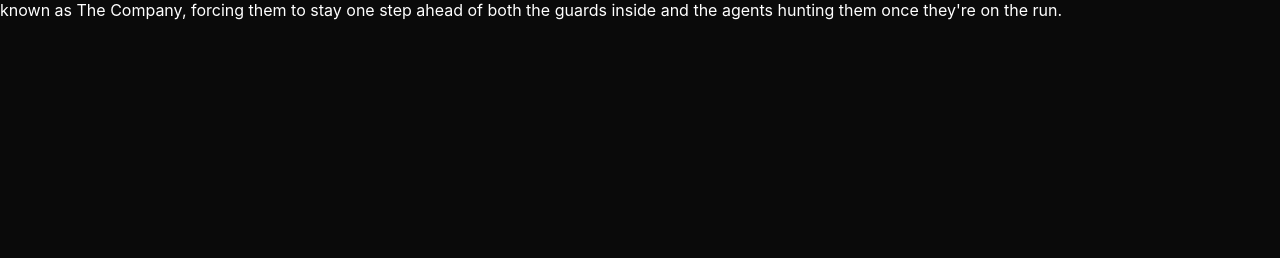
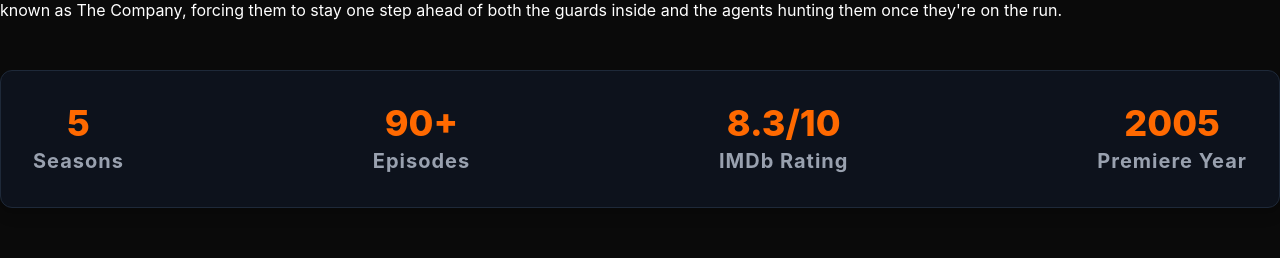
Before and after one commit to JasonYam22/prison-break-client, a React (Vite) app: page / in a window 1280 px wide. Shown: the part 327-585 px from the top of the page. Built offline with nearby package versions, Linux system fonts and the light colour scheme.

Commit message:
styling half way done

```diff
--- a/src/components/CharacterCard.jsx
+++ b/src/components/CharacterCard.jsx
@@ -2,7 +2,7 @@ import { Link } from "react-router-dom"
 
 function CharacterCard({character: { id, name, image, role, imagePosition} }) {
   return (
-    <Link to={`/characters/${id}`} className="flex flex-col border border-green-900 bg-gray-800 rounded-lg shadow-md hover:shadow-lg transition overflow-hidden">
+    <Link to={`/characters/${id}`} className="flex flex-col border border-green-900 bg-gray-800 rounded-lg shadow-md hover:shadow-lg hover:bg-blue-400 transition overflow-hidden">
       <img src={image} alt={name} className="w-full aspect-square object-cover"
       style={{ objectPosition: imagePosition || "center" }}/>
       <div className="p-4 flex flex-col items-center">
--- a/src/pages/CharacterDetailPage.jsx
+++ b/src/pages/CharacterDetailPage.jsx
@@ -61,9 +61,7 @@ function CharacterDetailPage() {
  }
 
   return (
-    <div>
-      <h2>More Details</h2>
-
+    <div className="flex flex-col">
       <img src={character.image} alt="character" height="150px" />
       <h1>Name: {character.name}</h1>
       <h1>Age: {character.age}</h1>
--- a/src/pages/HomePage.jsx
+++ b/src/pages/HomePage.jsx
@@ -1,6 +1,4 @@
-import { useState } from "react";
 import { Link } from "react-router-dom";
-import Navbar from "../components/Navbar";
 
 function HomePage() {
   return (
@@ -12,8 +10,18 @@ function HomePage() {
           className="w-40 rounded-lg object-cover"
         />
         <nav className="flex gap-1 border-2 border-white rounded-full px-1 py-1 self-start mt-2">
-          <Link to="/characters" className="rounded-full px-5 py-2 hover:bg-gray-600 hover:scale-110 hover:text-[1.1rem] transition">Characters</Link>
-          <Link to="/prisons" className="rounded-full px-5 py-2 hover:bg-gray-600 hover:scale-110 hover:text-[1.1rem] transition">Prisons</Link>
+          <Link
+            to="/characters"
+            className="rounded-full px-5 py-2 hover:bg-gray-600 hover:scale-110 hover:text-[1.1rem] transition"
+          >
+            Characters
+          </Link>
+          <Link
+            to="/prisons"
+            className="rounded-full px-5 py-2 hover:bg-gray-600 hover:scale-110 hover:text-[1.1rem] transition"
+          >
+            Prisons
+          </Link>
         </nav>
       </div>
 
@@ -34,6 +42,38 @@ function HomePage() {
           Company, forcing them to stay one step ahead of both the guards inside
           and the agents hunting them once they're on the run.{" "}
         </p>
+        <section className="mt-12 rounded-xl border border-gray-800 bg-gray-900/60 p-4 shadow-lg">
+          <div className="flex flex-col md:flex-row justify-between items-center gap-4">
+            <div className="p-4 text-center">
+              <span className="block text-4xl font-extrabold text-orange-500">
+                5
+              </span>
+              <span className="block mt-1 text-xl font-bold tracking-wider text-gray-400">
+                Seasons
+              </span>
+            </div>
+            <div className="p-4 text-center">
+              <span className="block text-4xl font-extrabold text-orange-500">
+                90+
+              </span>
+              <span className="block mt-1 text-xl font-bold tracking-wider text-gray-400">
+                Episodes
+              </span>
+            </div>
+            <div className="p-4 text-center">
+                <span className="block text-4xl font-extrabold text-orange-500">
+                    8.3/10
+                </span>
+                <span className="block mt-1 text-xl font-bold tracking-wider text-gray-400">IMDb Rating</span>
+            </div>
+            <div className="p-4 text-center">
+                   <span className="block text-4xl font-extrabold text-orange-500">
+                    2005
+                </span>
+                <span className="block mt-1 text-xl font-bold tracking-wider text-gray-400">Premiere Year</span>
+            </div>
+          </div>
+        </section>
       </div>
     </div>
   );
--- a/src/pages/PrisonListPage.jsx
+++ b/src/pages/PrisonListPage.jsx
@@ -26,16 +26,16 @@ setAllPrisons(response.data)
 if (isLoading) return <h3>Loading...</h3>
 
   return (
-    <div className="prison-list">
+    <div className="grid grid-cols-1 sm:grid-cols-2 lg:grid-cols-4 gap-8 p-4 mx-auto">
         {allPrisons.map((prison) => {
     return (
-        <div key={prison.id} className="prison-card">
-            <h2>{prison.name}</h2>
-            <h3>{prison.location}</h3>
-            <h3>{prison.seasonAppearance}</h3>
-            <h3>{prison.type}</h3>
-{/* <img src={prison.image} alt={prison.name} height="50px"/> */}
-<p>{prison.description}</p>
+        <div key={prison.id} className="grid  gap-8 p-4 border border-white-700 shadow-md">
+            <h2 className="flex justify-center font-bold items-center text-center h-48 text-2xl text-orange-300">{prison.name}</h2>
+            <img src={prison.image} height="50px" className="w-full h-48 object-cover rounded-lg"/>
+            <h3 className="text-orange-300">{prison.location}</h3>
+            <h3 className="text-orange-300">{prison.seasonAppearance}</h3>
+            <h3 className="text-orange-300">{prison.type}</h3>
+<p className="text-m">{prison.description}</p>
 </div>
     )
         })}
--- a/src/pages/SeasonDetailPage.jsx
+++ b/src/pages/SeasonDetailPage.jsx
@@ -49,13 +49,13 @@ console.log("seasonCharacters:", seasonCharacters);
 
 
   return (
-    <div className="season-detail-page">
-      <h2>{season.title}</h2>
-      <h2>{season.year}</h2>
-      <h2>{season.episodeCount}</h2>
-      <p>{season.description}</p>
-      <h3>Included in this season:</h3>
-      <div className="character-list">
+    <div className="flex flex-col pt-4 text-center">
+      <h2 className="font-extrabold text-orange-300">{season.title}</h2>
+      <h2><span className="font-extrabold text-orange-300">Year:</span> {season.year}</h2>
+      <h2><span className="font-extrabold text-orange-300">Episodes:</span> {season.episodeCount}</h2>
+      <p className="text-2xs"><span className="font-extrabold text-orange-300">Description:</span> {season.description}</p>
+      <h3 className="pt-8 text-2xl font-bold text-orange-300">Included in this season:</h3>
+      <div className="grid grid-cols-4 gap-8 p-4">
         {seasonCharacters.map((character) => {
           return <CharacterCard key={character.id} character={character} />
         })}
--- a/src/pages/SeasonListPage.jsx
+++ b/src/pages/SeasonListPage.jsx
@@ -31,15 +31,15 @@ function SeasonListPage() {
   if (isLoading) return <h3>Loading...</h3>;
 
   return (
-    <div className="season-card">
+    <div className="grid grid-cols-1 sm:grid-cols-2 lg:grid-cols-4 gap-8 p-4 mx-auto">
       {allSeasons.map((season) => {
         return (
-          <div key={season.id} className="season-card">
+          <div key={season.id} className="flex flex-col items-start gap-2">
             <h2>{season.title}</h2>
             <h3>Year: {season.year}</h3>
             <h3>Episodes: {season.episodeCount}</h3>
 
-        <Link to={`/seasons/${season.id}`}>Season {season.id} details</Link>
+        <Link to={`/seasons/${season.id}`} className="w-fit px-2 py-0 border rounded-full text-blue-700  border-blue-300 shadow-md hover:bg-blue-300 hover:scale-105 transition">Season {season.id} details</Link>
           </div>
         );
       })}
```
